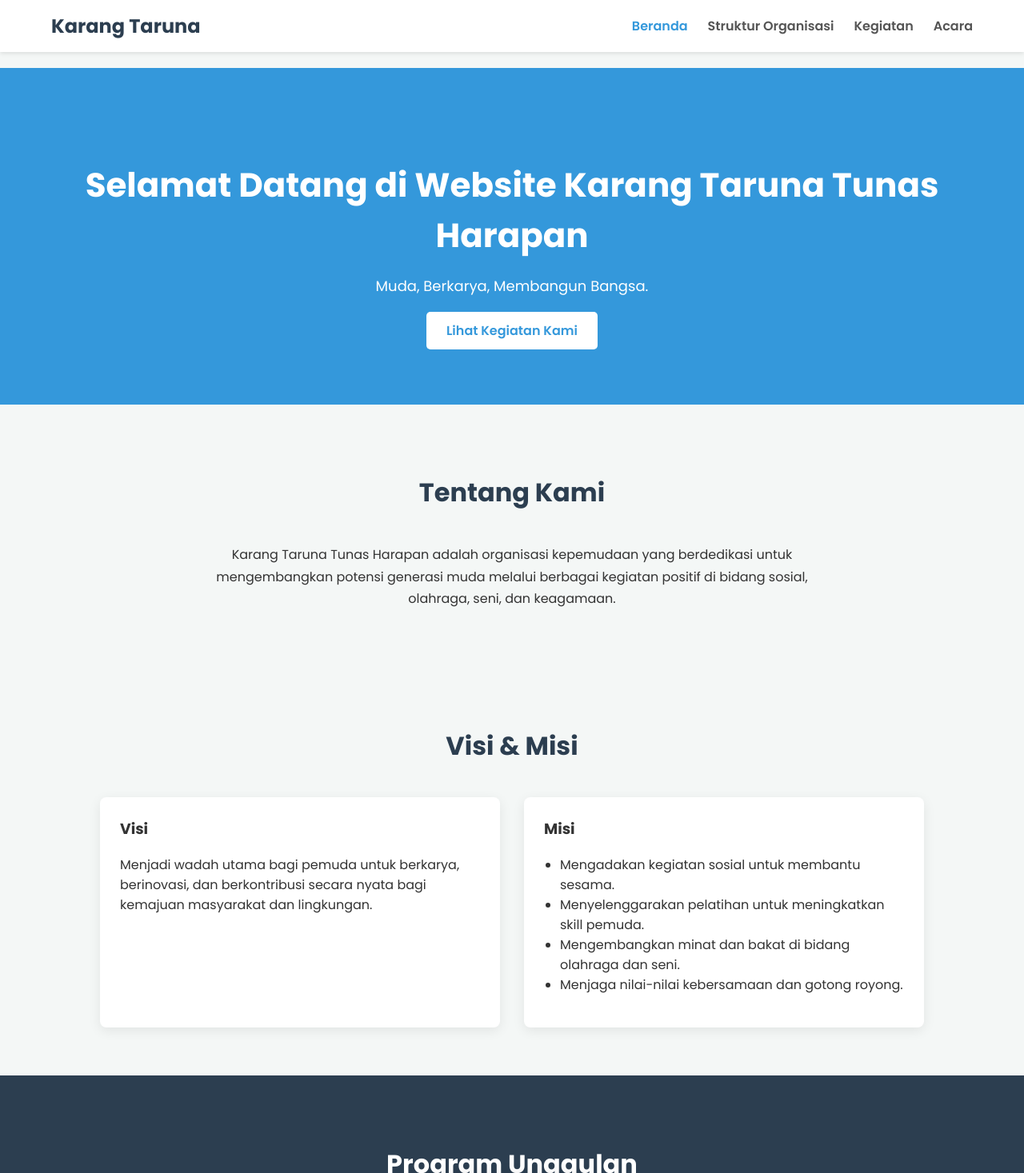
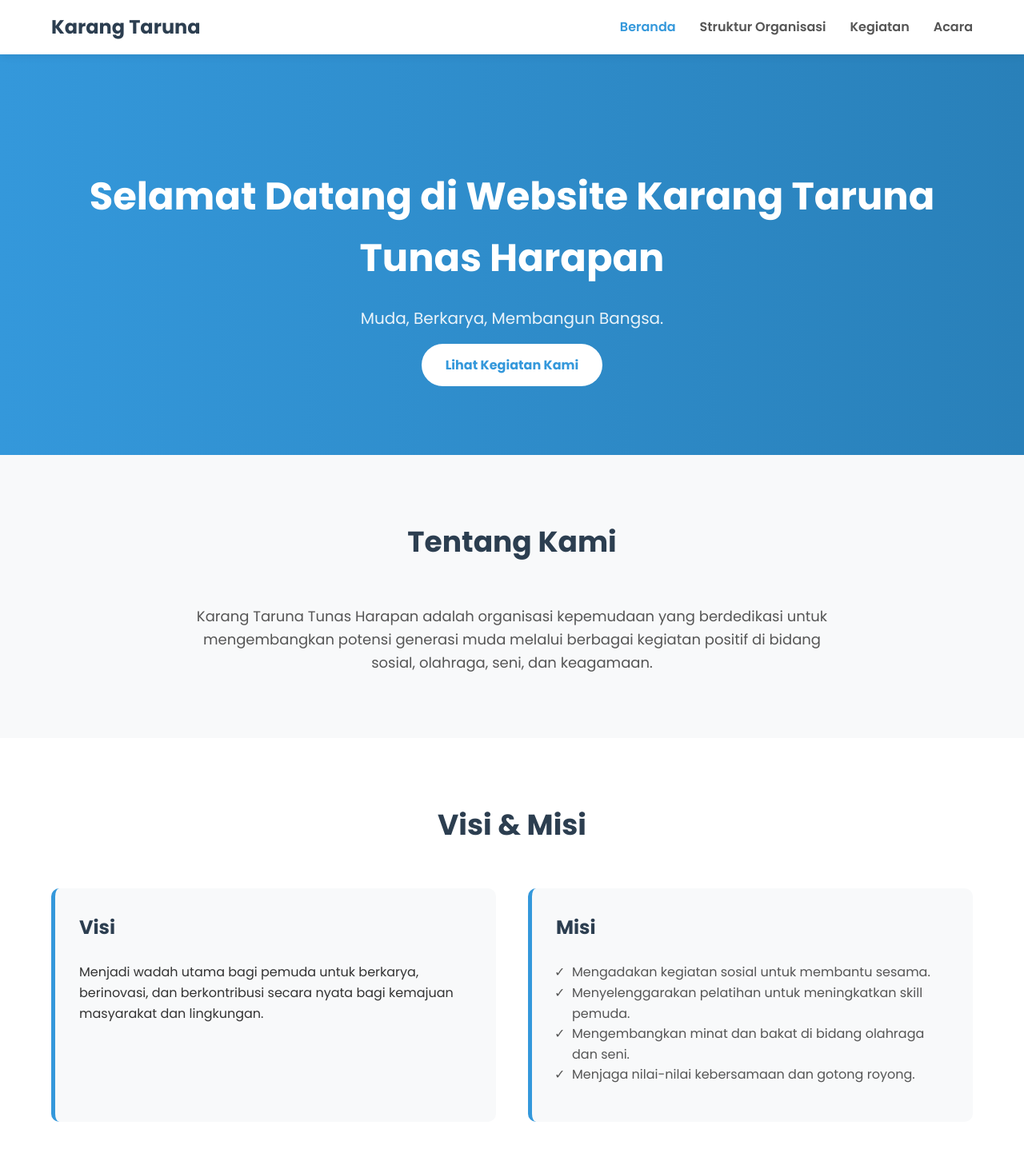
Before and after one commit to maiillll/karngtaruna, a PHP site: page / in a window 1280 px wide. Shown: the top 1467 px of the page at 80% size. Run offline with PHP 8.4, Linux system fonts and the light colour scheme.

Commit message:
Update style.css

```diff
--- a/karngtaruna/style.css
+++ b/karngtaruna/style.css
@@ -1,9 +1,17 @@
-/* === GAYA UMUM & BAGIAN ATAS === */
+/* ======================================= */
+/* ===         PENGATURAN DASAR        === */
+/* ======================================= */
 body {
     font-family: 'Poppins', sans-serif;
     margin: 0;
-    color: #333;
-    background-color: #f4f7f6;
+    color: #333; /* Warna teks utama */
+    background-color: #f8f9fa; /* Warna latar belakang halaman yang sedikit abu-abu */
+    line-height: 1.6;
+}
+
+h1, h2, h3 {
+    color: #2c3e50; /* Warna lebih gelap untuk judul */
+    font-weight: 700;
 }
 
 .container {
@@ -12,13 +20,28 @@ body {
     margin: 0 auto;
 }
 
+section {
+    padding: 80px 0;
+}
+
+section h2 {
+    text-align: center;
+    font-size: 36px;
+    margin-top: 0;
+    margin-bottom: 50px;
+}
+
+/* ======================================= */
+/* ===     HEADER & NAVIGASI (MENU)    === */
+/* ======================================= */
 header {
-    background-color: #fff;
-    box-shadow: 0 2px 5px rgba(0,0,0,0.1);
+    background-color: #ffffff;
+    box-shadow: 0 2px 10px rgba(0, 0, 0, 0.08);
     padding: 15px 0;
     position: sticky;
     top: 0;
     z-index: 1000;
+    width: 100%;
 }
 
 header .container {
@@ -39,104 +62,108 @@ nav ul {
     margin: 0;
     padding: 0;
     display: flex;
-    gap: 25px;
+    gap: 30px; /* Jarak antar menu */
 }
 
 nav a {
     text-decoration: none;
     color: #555;
     font-weight: 600;
-    transition: color 0.2s;
+    font-size: 16px;
+    transition: color 0.3s ease;
 }
 
-nav a:hover, nav a.active {
-    color: #3498db;
+nav a:hover,
+nav a.active {
+    color: #3498db; /* Warna biru saat aktif atau di-hover */
 }
 
-main {
-    padding-top: 20px;
-}
 
-section {
-    padding: 60px 0;
-}
-
-/* === HERO SECTION === */
+/* ======================================= */
+/* ===          BAGIAN HERO            === */
+/* ======================================= */
 .hero {
-    background-color: #3498db;
+    background: linear-gradient(to right, #3498db, #2980b9); /* Gradasi biru */
     color: white;
     text-align: center;
-    padding: 80px 0;
+    padding: 100px 0;
 }
 
 .hero h1 {
-    font-size: 42px;
-    margin-bottom: 10px;
+    color: white;
+    font-size: 48px;
+    margin-bottom: 15px;
 }
 
 .hero p {
-    font-size: 18px;
+    font-size: 20px;
     margin-bottom: 30px;
+    opacity: 0.9;
 }
 
 .hero .btn {
     background-color: white;
     color: #3498db;
-    padding: 12px 25px;
-    border-radius: 5px;
+    padding: 15px 30px;
+    border-radius: 50px; /* Tombol berbentuk kapsul */
     text-decoration: none;
-    font-weight: 600;
-    transition: background-color 0.2s, color 0.2s;
+    font-weight: 700;
+    transition: background-color 0.3s, transform 0.3s;
 }
+
 .hero .btn:hover {
     background-color: #f1f1f1;
+    transform: translateY(-3px); /* Efek terangkat saat disentuh */
 }
 
-/* === TENTANG KAMI & VISI MISI SECTION === */
-#tentang-kami h2, #visi-misi h2 {
+/* ======================================= */
+/* ===      TENTANG KAMI & VISI MISI   === */
+/* ======================================= */
+#tentang-kami p {
     text-align: center;
-    margin-bottom: 40px;
-    font-size: 32px;
-    color: #2c3e50;
+    font-size: 18px;
+    max-width: 800px;
+    margin: 0 auto;
+    color: #555;
 }
 
-#tentang-kami p {
-    text-align: center;
-    max-width: 800px;
-    margin: 0 auto;
-    line-height: 1.7;
+#visi-misi {
+    background-color: #ffffff; /* Latar belakang putih untuk kontras */
 }
 
 .visi-misi-grid {
-    display: flex;
-    justify-content: center;
-    gap: 30px;
-    flex-wrap: wrap;
+    display: grid;
+    grid-template-columns: 1fr 1fr; /* 2 kolom sejajar */
+    gap: 40px;
 }
 
-.info-card { /* Class untuk Visi & Misi */
-    background: #fff;
-    padding: 25px;
-    border-radius: 8px;
-    box-shadow: 0 4px 15px rgba(0,0,0,0.08);
-    width: 100%;
-    max-width: 450px;
+.info-card {
+    background: #f8f9fa;
+    padding: 30px;
+    border-radius: 10px;
+    border-left: 5px solid #3498db; /* Aksen garis biru */
 }
-.info-card h3 { margin-top: 0; }
-.info-card ul { padding-left: 20px; }
 
-/* === ======================================== === */
-/* === SECTION PROGRAM UNGGULAN (KARTU MODERN) === */
-/* === ======================================== === */
+.info-card h3 {
+    margin-top: 0;
+    font-size: 24px;
+}
+
+.info-card ul {
+    padding-left: 20px;
+    list-style: '✓  '; /* Custom bullet point */
+    color: #555;
+}
+
+/* ======================================= */
+/* ===        PROGRAM UNGGULAN         === */
+/* ======================================= */
 #program-unggulan {
-    background-color: #2c3e50; /* Warna latar gelap agar kartu putih menonjol */
+    background-color: #2c3e50;
 }
 
 #program-unggulan h2 {
-    text-align: center;
-    margin-bottom: 50px;
-    font-size: 32px;
-    color: #ffffff; /* Judul warna putih */
+    color: #ffffff;
 }
 
 .showcase-container {
```
Also changed, not shown: other parts of karngtaruna/style.css (+64 -11 lines).
